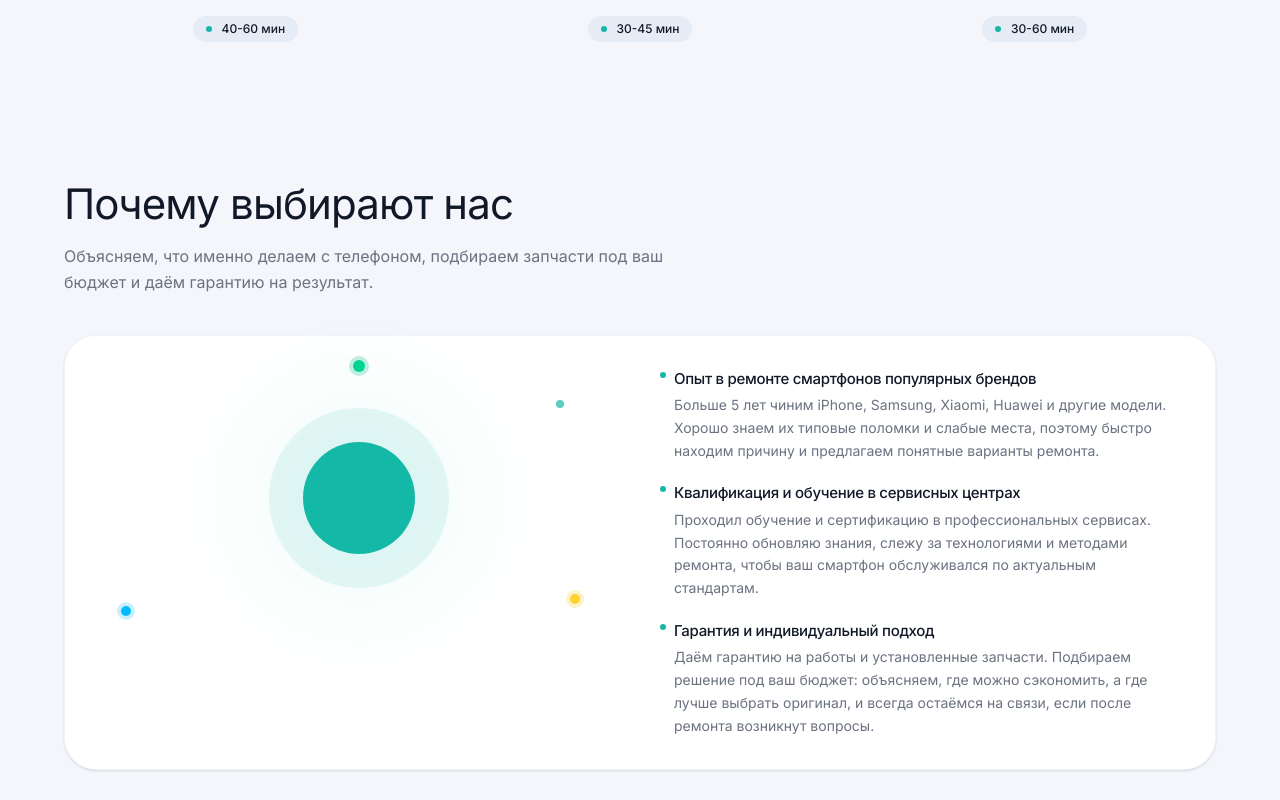
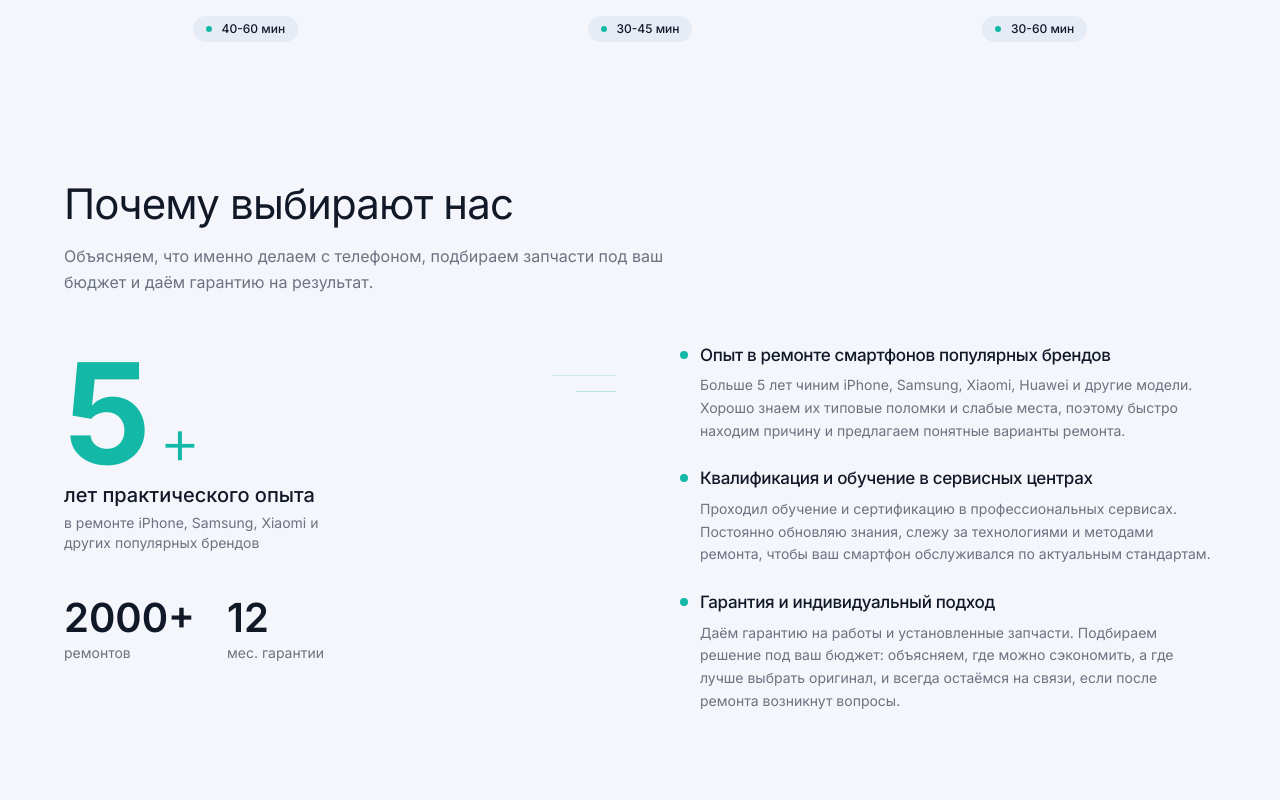
Before and after one commit to yaandrei2000/repair-phone, a Next.js app: page / in a window 1280 px wide. Shown: the part 1380-2180 px from the top of the page. Built offline with nearby package versions, Linux system fonts and the light colour scheme; no server answers.

Commit message:
refactor: redesign Trust section with modern visual elements
Remove card, add bold number "5+" with accent lines and key metrics.

Co-authored-by: zilikgood <23156593+yaandrei2000@users.noreply.github.com>

```diff
--- a/src/components/landing/trust.tsx
+++ b/src/components/landing/trust.tsx
@@ -20,10 +20,16 @@ const reasons = [
 	}
 ]
 
+const stats = [
+	{ value: '5+', label: 'лет опыта' },
+	{ value: '2000+', label: 'ремонтов' },
+	{ value: '12', label: 'мес. гарантии' }
+]
+
 export function Trust() {
 	return (
 		<section className='bg-background w-full'>
-			<div className='container mx-auto flex max-w-[1440px] flex-col gap-6 px-[18px] pt-[30px] pb-[34px] md:gap-10 md:px-16 md:pt-14 md:pb-20'>
+			<div className='container mx-auto flex max-w-[1440px] flex-col gap-8 px-[18px] pt-[30px] pb-[34px] md:gap-12 md:px-16 md:pt-14 md:pb-20'>
 				{/* Заголовок */}
 				<div className='flex flex-col gap-2 md:gap-3'>
 					<h2 className='text-foreground text-[28px] leading-tight font-normal md:text-[42px]'>
@@ -36,30 +42,67 @@ export function Trust() {
 					</p>
 				</div>
 
-				{/* Блок с причинами и анимацией на белом фоне */}
-				<div className='border-border/40 rounded-[32px] border bg-white px-4 py-6 shadow-sm md:px-8 md:py-8'>
-					<div className='flex flex-col gap-6 md:flex-row md:items-start md:gap-10'>
-						{/* Левая часть: только визуальный блок без текста */}
-						<div className='flex-1'>
-							<div className='relative flex h-[220px] items-center justify-center md:h-[260px]'>
-								{/* Внешний мягкий круг */}
-								<div className='bg-primary/5 absolute h-[200px] w-[200px] rounded-full blur-2xl md:h-[230px] md:w-[230px]' />
-								{/* Средний круг */}
-								<div className='bg-primary/10 absolute h-[150px] w-[150px] rounded-full md:h-[180px] md:w-[180px]' />
-								{/* Внутренний круг */}
-								<div className='bg-primary absolute h-[96px] w-[96px] rounded-full md:h-[112px] md:w-[112px]' />
+				{/* Основной контент */}
+				<div className='flex flex-col gap-10 md:flex-row md:items-start md:gap-16 lg:gap-20'>
+					{/* Левая часть: большое число и статистика */}
+					<div className='flex flex-col gap-6 md:flex-1'>
+						{/* Большое акцентное число */}
+						<motion.div
+							initial={{ opacity: 0, scale: 0.9 }}
+							whileInView={{ opacity: 1, scale: 1 }}
+							viewport={{ once: true }}
+							transition={{ duration: 0.5 }}
+							className='relative'
+						>
+							<div className='flex items-baseline gap-2'>
+								<span className='text-primary text-[100px] font-bold leading-none md:text-[140px]'>
+									5
+								</span>
+								<span className='text-primary text-[48px] font-light md:text-[64px]'>
+									+
+								</span>
+							</div>
+							<p className='text-foreground -mt-2 text-lg font-medium md:text-xl'>
+								лет практического опыта
+							</p>
+							<p className='text-muted-foreground mt-1 max-w-[280px] text-sm'>
+								в ремонте iPhone, Samsung, Xiaomi и других
+								популярных брендов
+							</p>
 
-								{/* Маленькие индикаторы вокруг круга */}
-								<span className='absolute -top-2 left-1/2 h-3 w-3 -translate-x-1/2 rounded-full bg-emerald-400 shadow-[0_0_0_4px_rgba(16,185,129,0.25)]' />
-								<span className='absolute bottom-3 left-4 h-2.5 w-2.5 rounded-full bg-sky-400 shadow-[0_0_0_4px_rgba(56,189,248,0.25)] md:left-6' />
-								<span className='absolute right-6 bottom-6 h-2.5 w-2.5 rounded-full bg-amber-300 shadow-[0_0_0_4px_rgba(252,211,77,0.3)] md:right-10' />
-								<span className='bg-primary/70 absolute top-8 right-10 h-2 w-2 rounded-full md:right-14' />
+							{/* Декоративные линии */}
+							<div className='bg-primary/20 absolute -right-4 top-8 hidden h-[1px] w-16 md:block' />
+							<div className='bg-primary/30 absolute -right-4 top-12 hidden h-[1px] w-10 md:block' />
+						</motion.div>
+
+						{/* Статистика в ряд */}
+						<div className='mt-4 flex gap-6 md:gap-8'>
+							{stats.slice(1).map((stat, index) => (
+								<motion.div
+									key={stat.label}
+									initial={{ opacity: 0, y: 20 }}
+									whileInView={{ opacity: 1, y: 0 }}
+									viewport={{ once: true }}
+									transition={{
+										duration: 0.4,
+										delay: 0.2 + index * 0.1
+									}}
+									className='flex flex-col'
+								>
+									<span className='text-foreground text-[32px] font-semibold leading-tight md:text-[40px]'>
+										{stat.value}
+									</span>
+									<span className='text-muted-foreground text-sm'>
+										{stat.label}
+									</span>
+								</motion.div>
+							))}
 						</div>
 					</div>
 
-						{/* Правая часть: колонка */}
-						<div className='flex-1'>
-							<div className='flex flex-col gap-4 md:gap-5'>
+					{/* Правая часть: причины */}
+					<div className='md:flex-1'>
+						<div className='flex flex-col gap-6'>
 							{reasons.map((reason, index) => (
 								<motion.div
 									key={index}
@@ -73,16 +116,15 @@ export function Trust() {
 										duration: 0.35,
 										delay: index * 0.08
 									}}
-										whileHover={{ scale: 1.02, x: 2 }}
-										className='group text-left'
+									className='group'
 								>
-										<div className='flex items-start gap-2'>
-											<span className='bg-primary mt-1 h-1.5 w-1.5 flex-none rounded-full group-hover:bg-sky-400' />
+									<div className='flex items-start gap-3'>
+										<span className='bg-primary mt-2 h-2 w-2 flex-none rounded-full' />
 										<div>
-												<h3 className='text-foreground text-[15px] font-medium md:text-[15px]'>
+											<h3 className='text-foreground text-base font-medium md:text-[17px]'>
 												{reason.title}
 											</h3>
-												<p className='text-muted-foreground mt-1 text-[13px] leading-relaxed md:text-sm'>
+											<p className='text-muted-foreground mt-1.5 text-sm leading-relaxed'>
 												{reason.description}
 											</p>
 										</div>
@@ -93,7 +135,6 @@ export function Trust() {
 					</div>
 				</div>
 			</div>
-			</div>
 		</section>
 	)
 }
```
Lines whose indentation alone changed are shown as unchanged.
